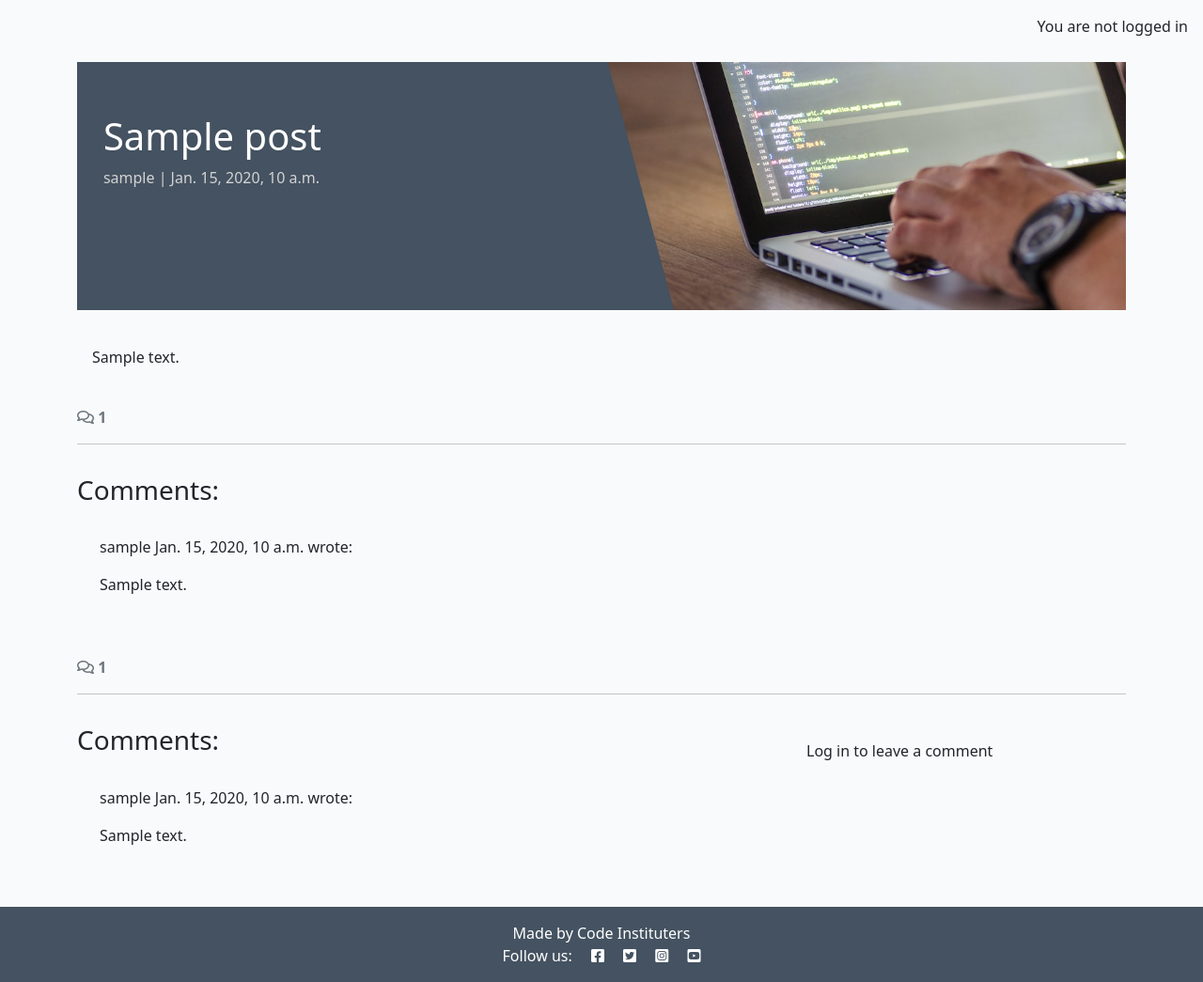
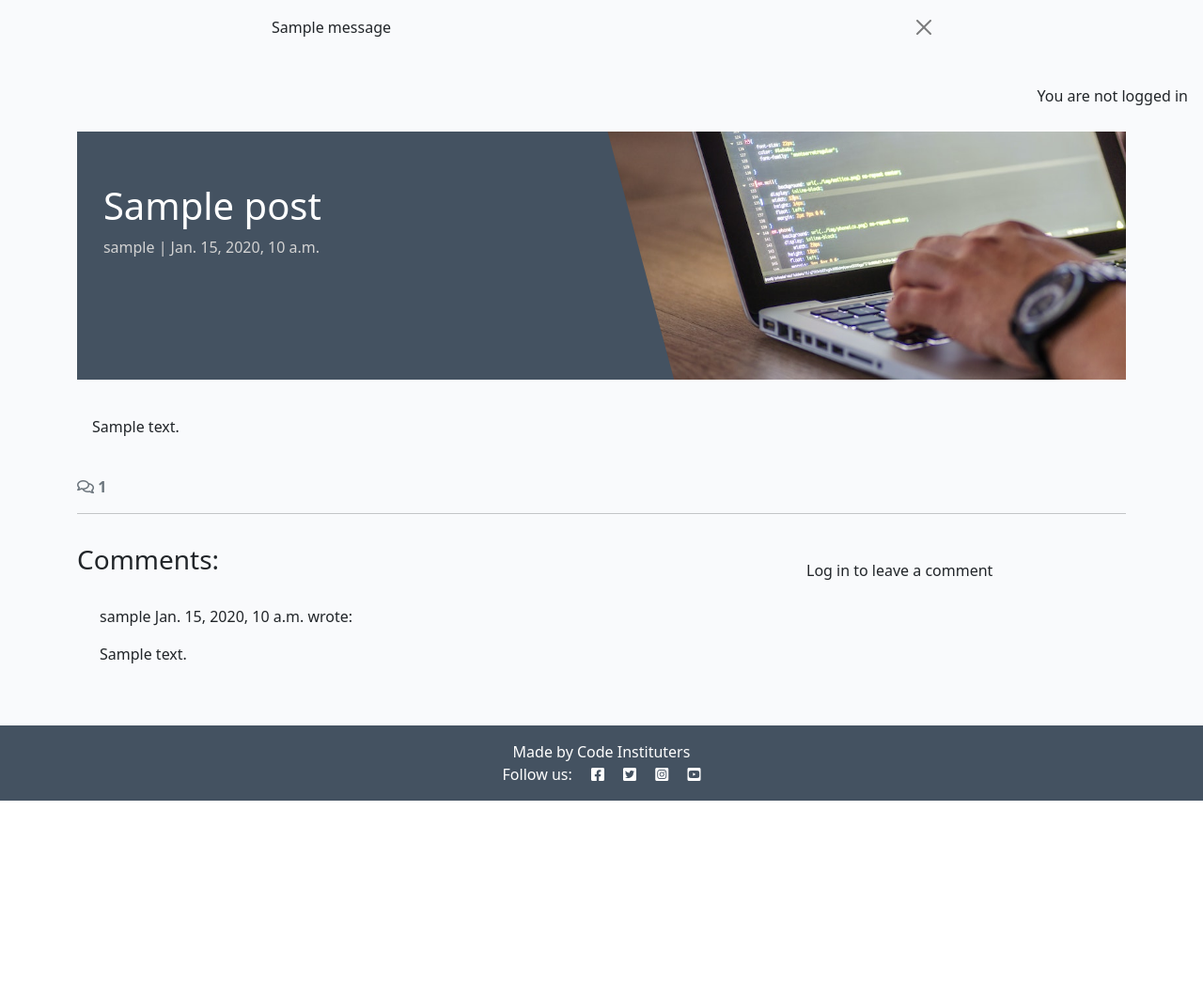
Before and after one commit to Skopezz/django-blog, a Django app: a page that uses templates/base.html in a window 1280 px wide. Shown: the part 60-1105 px from the top of the page at 94% size. After the commit the page ends 912 px from the top, so only its background shows below. Run offline with Django 4.2, Linux system fonts and the light colour scheme; tables that the repository leaves empty hold one stand-in row (values such as "Sample post"); one stand-in notice (Sample message) is shown; parts of the project's set-up code (start-up, migrations or seed data) failed here and were passed over; some libraries are stand-ins or nearby versions.

Commit message:
Added functionality to handle POST request from comment form in post_detail view.

```diff
--- a/blog/templates/blog/post_detail.html
+++ b/blog/templates/blog/post_detail.html
@@ -30,48 +30,6 @@
             </div>
         </div>
     </div>
-    <!-- Displaying count of comments -->
-  <div class="row">
-    <div class="col-12">
-      <strong class="text-secondary">
-        <i class="far fa-comments"></i> {{ comment_count }}
-      </strong>
-    </div>
-    <div class="col-12">
-      <hr>
-    </div>
-  </div>
-  <!-- Displaying Comments -->
-  <div class="row">
-    <div class="col-md-8 card mb-4  mt-3 ">
-      <h3>Comments:</h3>
-      <div class="card-body">
-        <!-- We want a for loop inside the empty control tags
-          to iterate through each comment in comments -->
-        {% for comment in comments %}
-        <div class="p-2 comments
-          {% if not comment.approved and comment.author == user %}
-          faded{% elif not comment.approved %} d-none{% endif %}">
-          <p class="font-weight-bold">
-            {{ comment.author }}
-            <span class="font-weight-normal">
-              {{ comment.created_on }}
-            </span> wrote:
-          </p>
-          <div id="comment{{ comment.id }}">
-            {{ comment.body | linebreaks }}
-          </div>
-          {% if not comment.approved and comment.author == user %}
-          <p class="approval">
-            This comment is awaiting approval
-          </p>
-          {% endif %}
-        </div>
-        <!-- Our for loop ends here -->
-        {% endfor %}
-      </div>
-    </div>
-  </div>
      <!-- Displaying count of comments -->
   <div class="row">
     <div class="col-12">
--- a/blog/views.py
+++ b/blog/views.py
@@ -1,5 +1,6 @@
 from django.shortcuts import render, get_object_or_404
 from django.views import generic
+from django.contrib import messages
 from .models import Post
 from .forms import CommentForm
 
@@ -29,6 +30,19 @@ def post_detail(request, slug):
 
     comments = post.comments.all().order_by("-created_on")
     comment_count = post.comments.filter(approved=True).count()
+
+    if request.method == "POST":
+        comment_form = CommentForm(data=request.POST)
+        if comment_form.is_valid():
+            comment = comment_form.save(commit=False)
+            comment.author = request.user
+            comment.post = post
+            comment.save()
+            messages.add_message(
+        request, messages.SUCCESS,
+        'Comment submitted and awaiting approval'
+    )
+
     comment_form = CommentForm()
 
     return render(
@@ -38,7 +52,4 @@ def post_detail(request, slug):
         "comments": comments,
         "comment_count": comment_count,
         "comment_form": comment_form,},
-
-
-
     )
--- a/templates/base.html
+++ b/templates/base.html
@@ -76,6 +76,21 @@
             </div>
         </div>
     </nav>
+    <!-- displaying Django messages -->
+<div class="container">
+    <div class="row">
+      <div class="col-md-8 offset-md-2">
+        {% for message in messages %}
+        <div class="alert {{ message.tags }} alert-dismissible
+          fade show" id="msg" role="alert">
+          {{ message | safe }}
+          <button type="button" class="btn-close"
+            data-bs-dismiss="alert" aria-label="Close"></button>
+        </div>
+        {% endfor %}
+      </div>
+    </div>
+  </div>
 
     <main class="flex-shrink-0 main-bg">
         {% if user.is_authenticated %}
```
